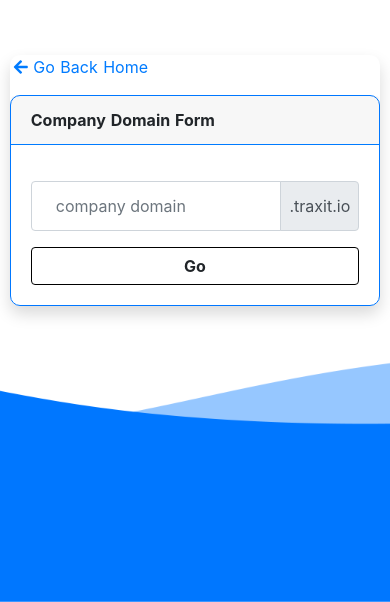
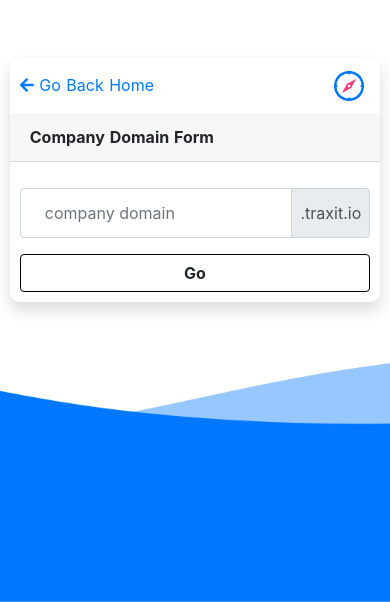
Before and after one commit to boldstar/traxit-website, a Nuxt app: page /login in a window 390 px wide. Shown: the part 242-844 px from the top of the page. Built offline with nearby package versions, Linux system fonts and the light colour scheme.

Commit message:
worked on login view

```diff
--- a/pages/login.vue
+++ b/pages/login.vue
@@ -1,18 +1,26 @@
 <template>
   <div class="form-container">
     <form class="form card shadow">
+      <div class="d-flex justify-content-between">
         <nuxt-link
           to="/"
-        class="pb-3 ml-1"
+          class="pb-3 ml-1 go-home-link"
         >
           <i class="fas fa-arrow-left"></i>
           Go Back Home
         </nuxt-link>
+        <div class="align-self-center mr-3">
+          <img
+            src="~assets/TraxitHeroLogo.png"
+            class="login-logo"
+          >
+        </div>
+      </div>
       <div class="form-body">
-        <div class="card-header border-primary">
+        <div class="card-header">
           <span class="font-weight-bold">Company Domain Form</span>
         </div>
-        <div class="card-body">
+        <div class="card-body d-flex flex-column">
           <div class="input-group py-3">
             <input
               v-model="domain"
@@ -51,9 +59,7 @@ export default {
         }
     },
     methods: {
-        proceedToLink() {
-            window.replace('https://aewcpa.traxit.io/login')
-        }
+
     }
 }
 </script>
@@ -81,8 +87,16 @@ export default {
 
 .form-body {
     background-color: white;
-    border: 1px solid #0077ff;
+    border: 1px solid #707070;
     border-radius: 10px;
+}
+
+.login-logo {
+  display: none;
+}
+
+.card-body {
+  padding: 10px;
 }
 
 .login-form-btn {
@@ -97,5 +111,20 @@ export default {
     border: none;
     border-radius: 10px;
   }
+
+  .form-body {
+    border: none;
+  }
+
+  .go-home-link {
+    margin-left: 10px !important;
+    padding-top: 15px;
+  }
+
+  .login-logo {
+    display: block;
+    height: 30px;
+    width: 30px;
+  }
 }
 </style>
```
Lines whose indentation alone changed are shown as unchanged.
